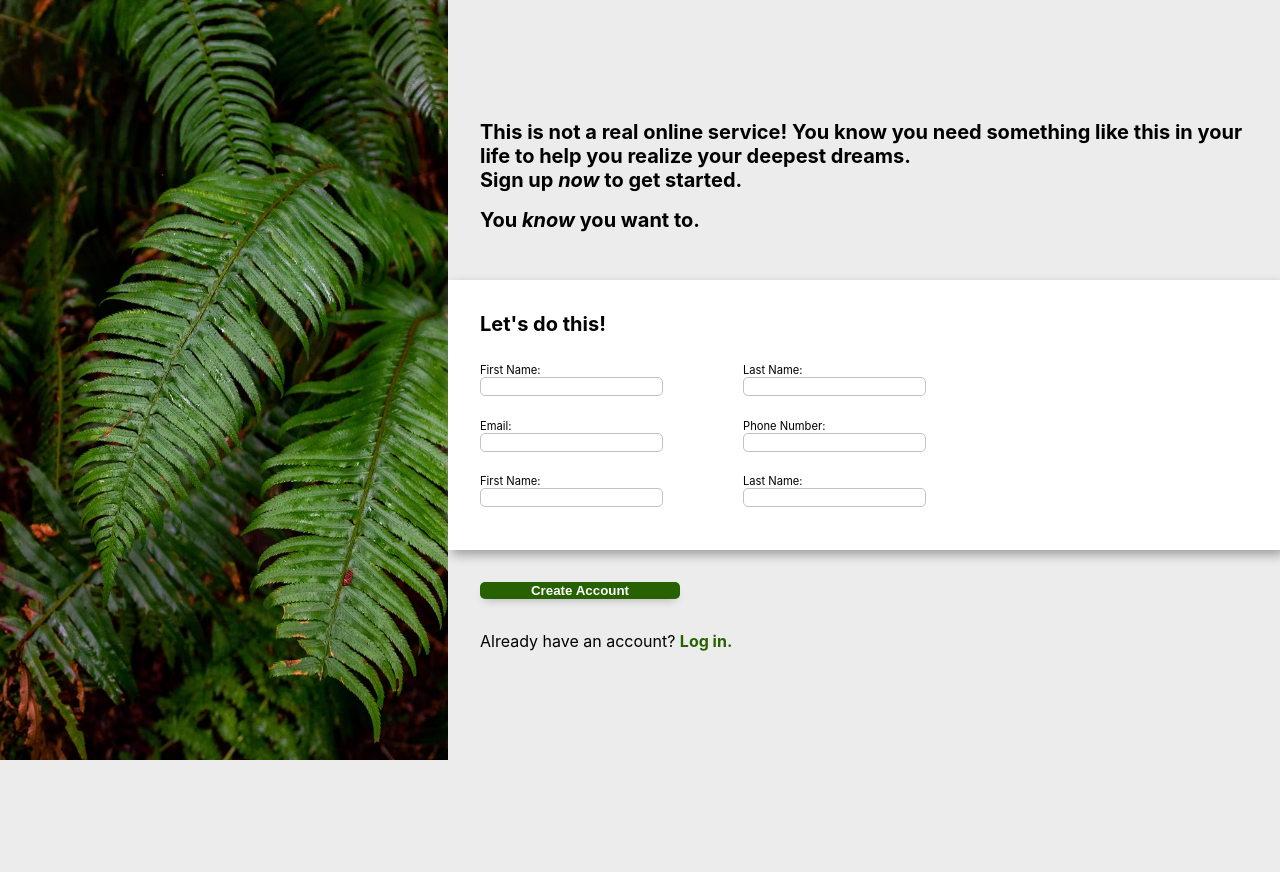
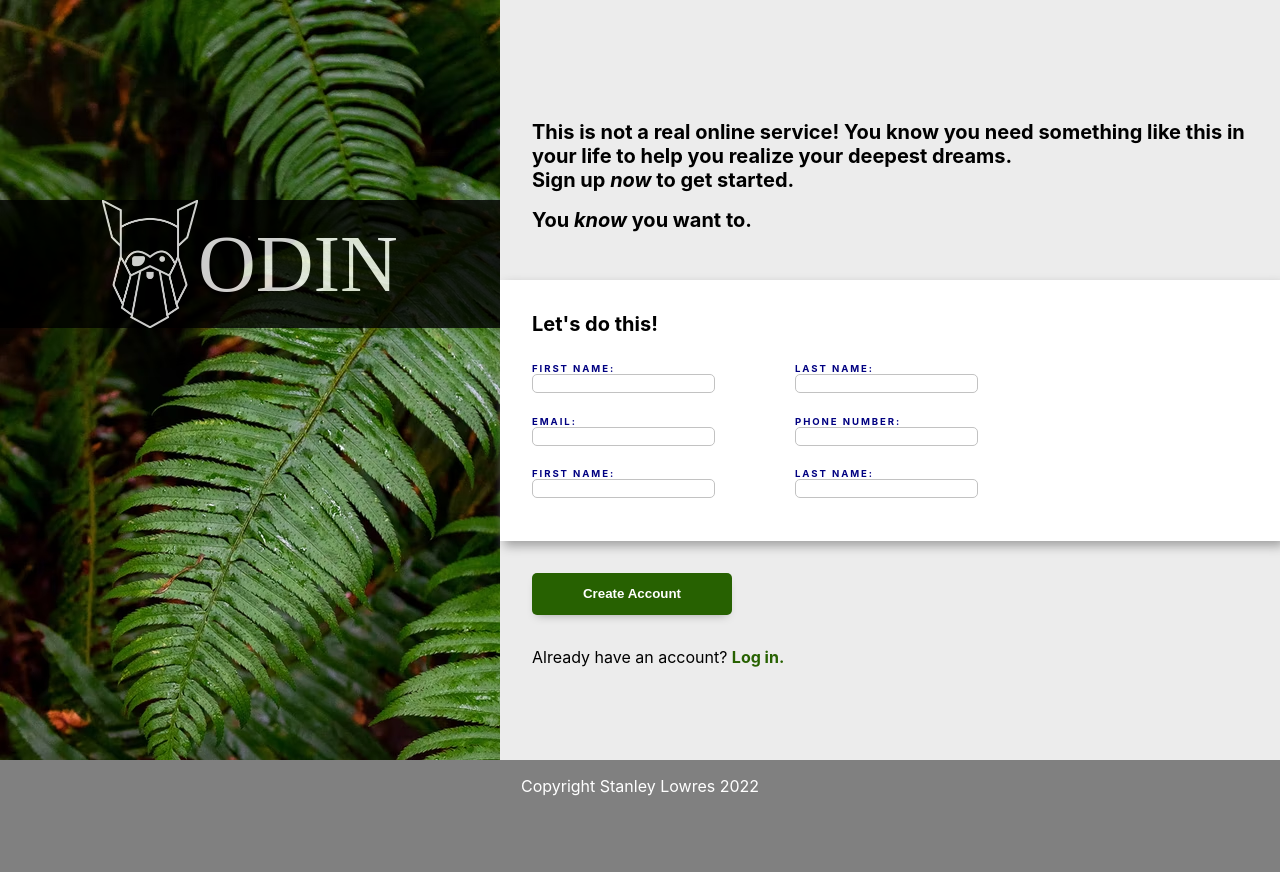
Before and after one commit to slowres1/odin-signupform, a plain HTML site: page index.html in a window 1280 px wide. Before the commit the page ends 800 px from the top, so only its background shows below. Drawn offline with Linux system fonts and the light colour scheme.

Commit message:
Finished!

```diff
--- a/index.html
+++ b/index.html
@@ -10,26 +10,29 @@
 <body>
     <div class="container">
         <div class="image">
-            <img src="./images/plant.avif">
+            <div class="overlay">
+                <img src="./images/odin-lined.png" class="logo">
+                <h1>ODIN</h1>
+            </div>
+
         </div>
         <div class="content">
             <h1>This is not a real online service! You know you need something
                 like this in your life to help you realize your deepest dreams.</h1>
             <h1>Sign up <em>now</em> to get started.</h1>
             <h1>You <em>know</em> you want to.</h1>
+            <form action="http://httpbin.org/post" method="post">
                 <div class="signup">
                     <h1>Let's do this!</h1>
-                <form action="index.html" method="post">
-                    <fieldset>
                     <div class="row">
                         <div class="labelboxpair">
                             <label for="firstName">First Name:</label>
-                                <input type="text" id="firstName">
+                            <input type="text" name="firstName" id="firstName">
                         </div>
 
                         <div class="labelboxpair">
                             <label for="lastName">Last Name:</label>
-                                <input type="text" id="lastName">
+                            <input type="text" name="lastName" id="lastName">
                         </div>
                     </div>
 
@@ -56,14 +59,14 @@
                             <input type="text" id="lastName">
                         </div>
                     </div>
-
-                    </fieldset>
+                </div>
+                <button type="submit" class="createAcc">Create Account</button>
             </form>
-            </div>
-            <button class="createAcc">Create Account</button>
-
             <p>Already have an account? <a>Log in.</a></p>
         </div>
     </div>
+    <div class="footer">
+        <p>Copyright Stanley Lowres 2022</p>
+    </div>
 </body>
 </html>
--- a/style.css
+++ b/style.css
@@ -22,7 +22,6 @@ time, mark, audio, video {
 body {
     font-family: -apple-system, BlinkMacSystemFont, "Segoe UI", Roboto, Helvetica, Arial, sans-serif, "Apple Color Emoji", "Segoe UI Emoji", "Segoe UI Symbol";
     background-color: rgb(236, 236, 236);
-    height: 60vh;
 }
 
 div,
@@ -30,9 +29,10 @@ fieldset {
     display: flex;
 }
 
-img {
-
-   max-width: 35vw;
+.image {
+   background-image: url(./images/plant.avif);
+   width: clamp(300px, 40vw, 500px);
+   flex: 1 0 auto;
    height: auto;
 }
 
@@ -78,7 +78,11 @@ em {
 }
 
 label {
-    font-size: 0.7rem;
+    font-size: 0.6rem;
+    text-transform: uppercase;
+    font-weight: bold;
+    color: rgb(0, 0, 129);
+    letter-spacing: .2em;
 }
 
 input {
@@ -111,3 +115,31 @@ a {
     color: rgb(39, 97, 1);
     font-weight: bold;
 }
+
+.footer {
+    height: 10vh;
+    background-color: grey;
+    color: white;
+    padding: 1rem;
+    align-items: top;
+    justify-content: center;
+}
+
+.overlay {
+    position: absolute;
+    top: 25vh;
+    opacity: 80%;
+    background-color: black;
+    height: 8rem;
+    width: clamp(300px, 40vw, 500px);
+    color: white;
+    font-size: 80px;
+    align-items: center;
+    justify-content: center;
+    font-family: 'Norse Bold';
+}
+
+.logo {
+    height: 8rem;
+    width: auto;
+}
```
Also changed, not shown: images/odin-lined.png (added), script.js (added). Lines whose indentation alone changed are shown as unchanged.
